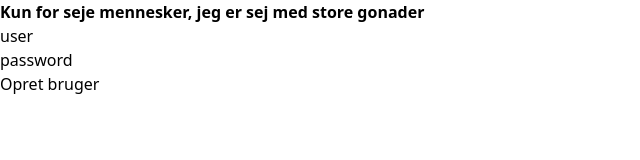
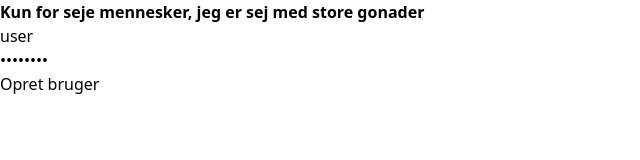
Before and after one commit to LilleCerebellum/TelemedicinSvelteTables, a SvelteKit app in the folder LektionSeje/: page /admin in a window 1280 px wide. Shown: the top 160 px of the page, without its empty margins (0-640 px from the left). Built offline with nearby package versions, Linux system fonts and the light colour scheme.

Commit message:
im bout to give up

```diff
--- a/LektionSeje/src/routes/admin/+page.svelte
+++ b/LektionSeje/src/routes/admin/+page.svelte
@@ -11,7 +11,7 @@
             headers: {
                 'Content-Type': 'application/json'
             },
-            body: JSON.stringify({ username, password})
+            body: JSON.stringify({ username, password })
         });
         await response.json();
         if (response.ok) {
@@ -29,7 +29,7 @@
     <input type="text" bind:value={username} placeholder="Brugernavn" class="input" />
 </div>
 <div>
-    <input type="text" bind:value={password} placeholder="password" class="input" />
+    <input type="password" bind:value={password} placeholder="password" class="input" />
 </div>
 <div>
     <button class="btn btn-primary" onclick={createUser}>Opret bruger</button>
```
